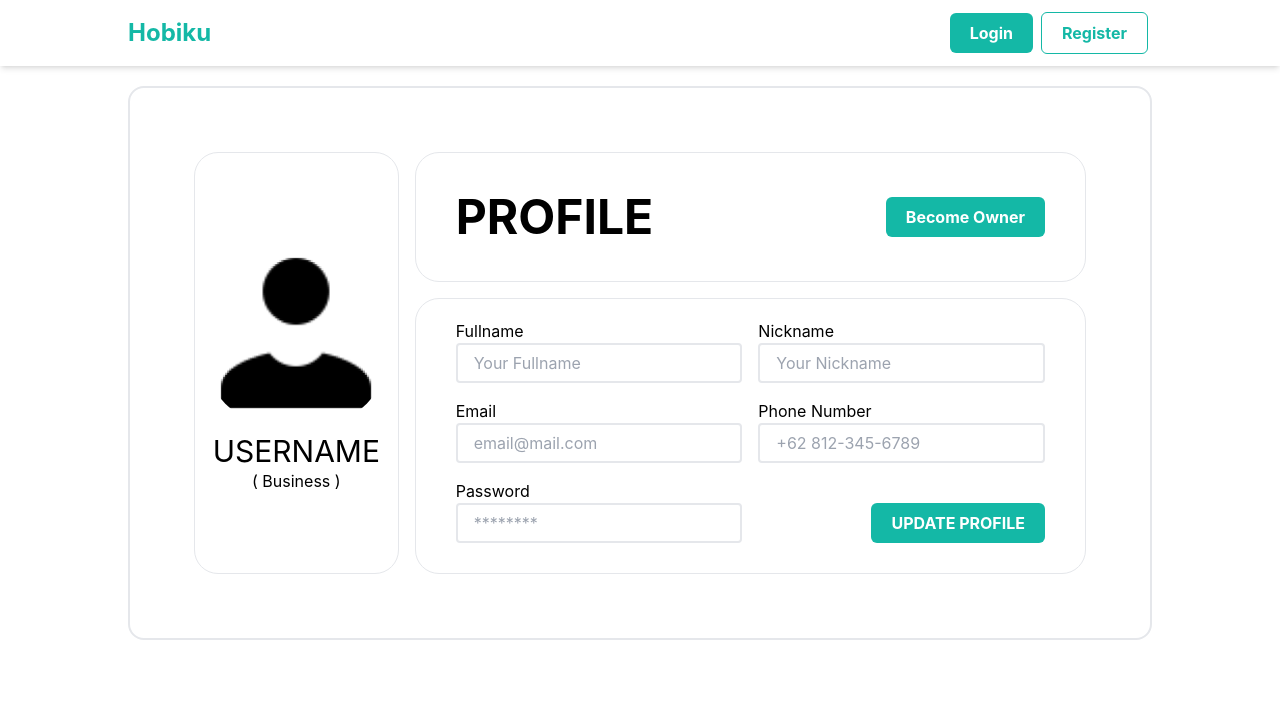
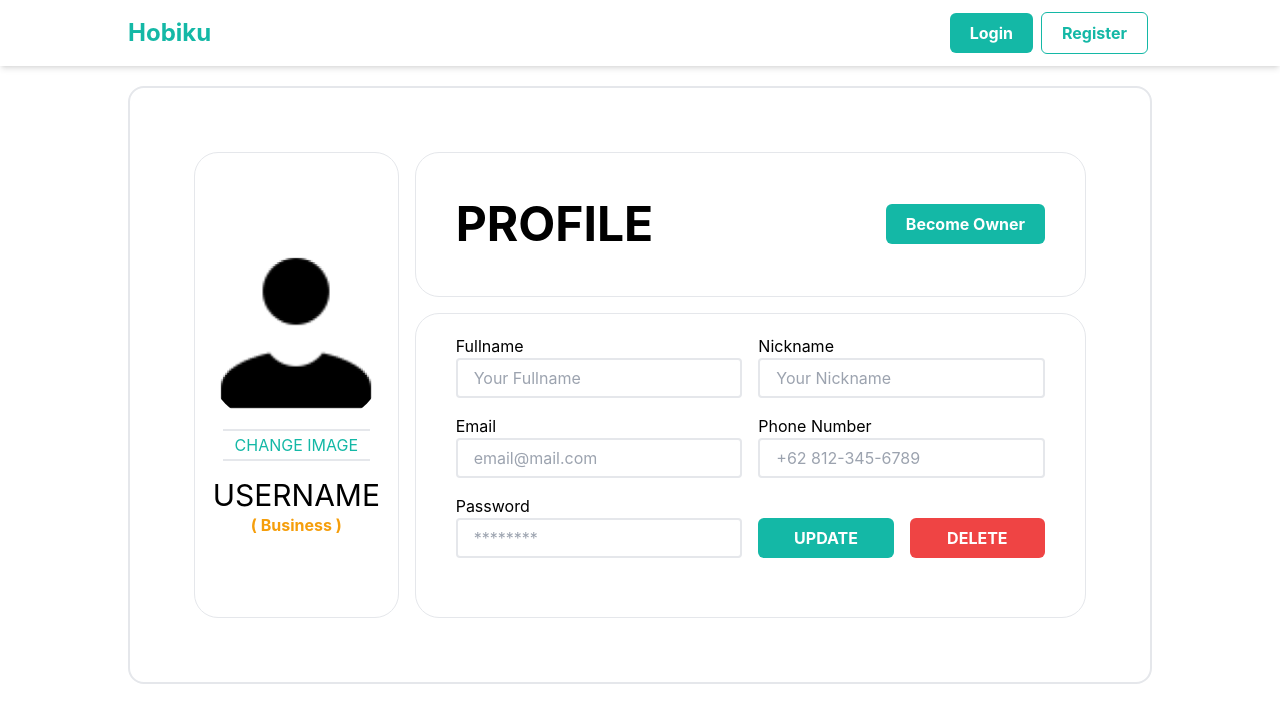
Before and after one commit to codpen/booking-sport-arena, a React (Create React App) app: page /user in a window 1280 px wide. Shown: the top 722 px of the page. Built offline with nearby package versions, Linux system fonts and the light colour scheme; no server answers.

Commit message:
add delete user & upload image option

```diff
--- a/src/pages/User.jsx
+++ b/src/pages/User.jsx
@@ -7,6 +7,7 @@ import { fetchUser } from '../services/Users';
 import user from '../assets/user.png';
 import axios from 'axios';
 import { errorMessage, successMessage, verifyOwner } from '../functions/Alert';
+import Swal from 'sweetalert2';
 
 export default function User() {
 	const navigate = useNavigate();
@@ -16,7 +17,7 @@ export default function User() {
 	const [phoneNumber, setPhoneNumber] = useState('');
 	const [password, setPassword] = useState('');
 	const [businessName, setBusinessName] = useState('');
-	const [profileImage, setProfileImage] = useState('');
+	const [image, setImage] = useState('');
 	const [userId, setUserId] = useState('');
 
 	const API =
@@ -29,7 +30,7 @@ export default function User() {
 			setEmail,
 			setPhoneNumber,
 			setBusinessName,
-			setProfileImage,
+			setImage,
 			setUserId,
 		});
 	}, []);
@@ -62,6 +63,85 @@ export default function User() {
 			});
 	};
 
+	const changeImageButton = (e) => {
+		e.preventDefault();
+		Swal.fire({
+			title: 'Upload Profile Image',
+			input: 'file',
+			inputAttributes: {
+				'aria-label': 'Upload Profile Image',
+			},
+			showCancelButton: true,
+			confirmButtonColor: '#3085d6',
+			cancelButtonColor: '#d33',
+			confirmButtonText: 'Upload',
+			preConfirm: (file) => {
+				return new Promise((resolve) => {
+					const reader = new FileReader();
+					reader.onload = (e) => {
+						resolve(reader.result);
+					};
+					reader.readAsDataURL(file);
+				});
+			},
+		}).then((result) => {
+			if (result.value) {
+				axios
+					.put(
+						`${API}/images/${userId}`,
+						{
+							image: result.value,
+						},
+						{
+							headers: {
+								Authorization: `Bearer ${localStorage.getItem(
+									'user-info'
+								)}`,
+							},
+						}
+					)
+					.then((res) => {
+						successMessage(res);
+					})
+					.catch((err) => {
+						errorMessage(err);
+					});
+			}
+		});
+	};
+
+	const deleteButton = (e) => {
+		e.preventDefault();
+		Swal.fire({
+			position: 'center',
+			icon: 'warning',
+			title: 'Are you sure?',
+			showCancelButton: true,
+			confirmButtonColor: '#3085d6',
+			cancelButtonColor: '#d33',
+			confirmButtonText: 'Yes',
+			cancelButtonText: 'No',
+		}).then((result) => {
+			if (result.value) {
+				axios
+					.delete(`${API}/${userId}`, {
+						headers: {
+							Authorization: `Bearer ${localStorage.getItem(
+								'user-info'
+							)}`,
+						},
+					})
+					.then((res) => {
+						successMessage(res);
+						navigate('/');
+					})
+					.catch((err) => {
+						errorMessage(err);
+					});
+			}
+		});
+	};
+
 	return (
 		<>
 			<Layout>
@@ -71,16 +151,24 @@ export default function User() {
 							<div className='row-span-3 border my-auto rounded-3xl text-center py-20'>
 								<img
 									className='rounded-full mx-auto'
-									// src={profileImage ? profileImage : user}
-									src={user}
+									src={image ? image : user}
+									// src={user}
 									height={200}
 									width={200}
-									alt={profileImage}
+									alt={image}
 								/>
+								<div className='mb-5'>
+									<a
+										href='#'
+										onClick={changeImageButton}
+										className='py-1 px-3 uppercase text-teal-500 border-t-2 border-b-2'>
+										change image
+									</a>
+								</div>
 								<h4 className='text-3xl uppercase'>
 									{username ? username : 'Username'}
 								</h4>
-								<h4>
+								<h4 className='text-amber-500 font-bold'>
 									( {businessName ? businessName : 'Business'}{' '}
 									)
 								</h4>
@@ -100,7 +188,7 @@ export default function User() {
 								</div>
 							</div>
 							<div className='row-span-2 border col-span-2 rounded-3xl'>
-								<form className='grid grid-cols-2 gap-4 px-10 py-5'>
+								<form className='grid grid-cols-2 gap-4 px-10 py-5 content-end'>
 									<div className=''>
 										<h6>Fullname</h6>
 										<InputText
@@ -157,14 +245,22 @@ export default function User() {
 										/>
 									</div>
 									<div className='grid justify-items-stretch'>
-										<div className='place-self-end'>
+										<div className='grid-cols-2 grid gap-4 content-end '>
 											<Button
 												variant='solid'
 												className='uppercase'
 												onClick={(e) =>
 													updateButton(e)
 												}>
-												Update profile
+												Update
+											</Button>
+											<Button
+												variant='danger'
+												className='uppercase'
+												onClick={(e) => {
+													deleteButton(e);
+												}}>
+												Delete
 											</Button>
 										</div>
 									</div>
```
